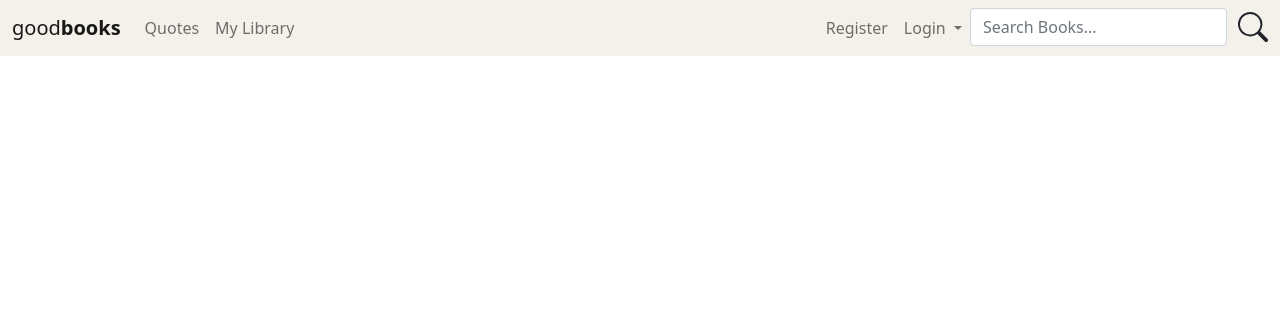
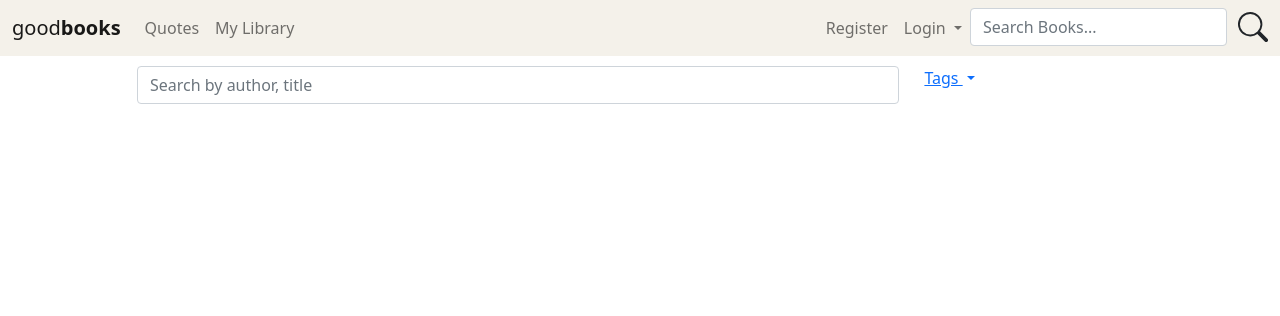
Before and after one commit to Cica-Maca/GoodBooks, a Django app: page /Books/quotes in a window 1280 px wide. Shown: the top 316 px of the page. Run offline with Django 4.2, Linux system fonts and the light colour scheme; some libraries are stand-ins or nearby versions.

Commit message:
Added search and dropdown to quotes.html

```diff
--- a/Reading/Books/templates/Books/quotes.html
+++ b/Reading/Books/templates/Books/quotes.html
@@ -2,6 +2,18 @@
 {% load static %}
 
 {% block body %}
-
+<div class="content-quote">
+    <input class="form-control" style="width:60%" type="search" placeholder="Search by author, title" aria-label="Search">
+    <div class="dropdown" style="width:18%; margin-left:2%">
+        <a class="dropdown-toggle" style="width:100%" type="button" id="dropdownMenuButton" data-toggle="dropdown" aria-haspopup="true" aria-expanded="false">
+          Tags
+        </a>
+        <div class="dropdown-menu" aria-labelledby="dropdownMenuButton">
+          <a class="dropdown-item" href="#">Action</a>
+          <a class="dropdown-item" href="#">Another action</a>
+          <a class="dropdown-item" href="#">Something else here</a>
+        </div>
+      </div>
+</div>
 
 {% endblock %}
```
Also changed, not shown: Reading/db.sqlite3.
